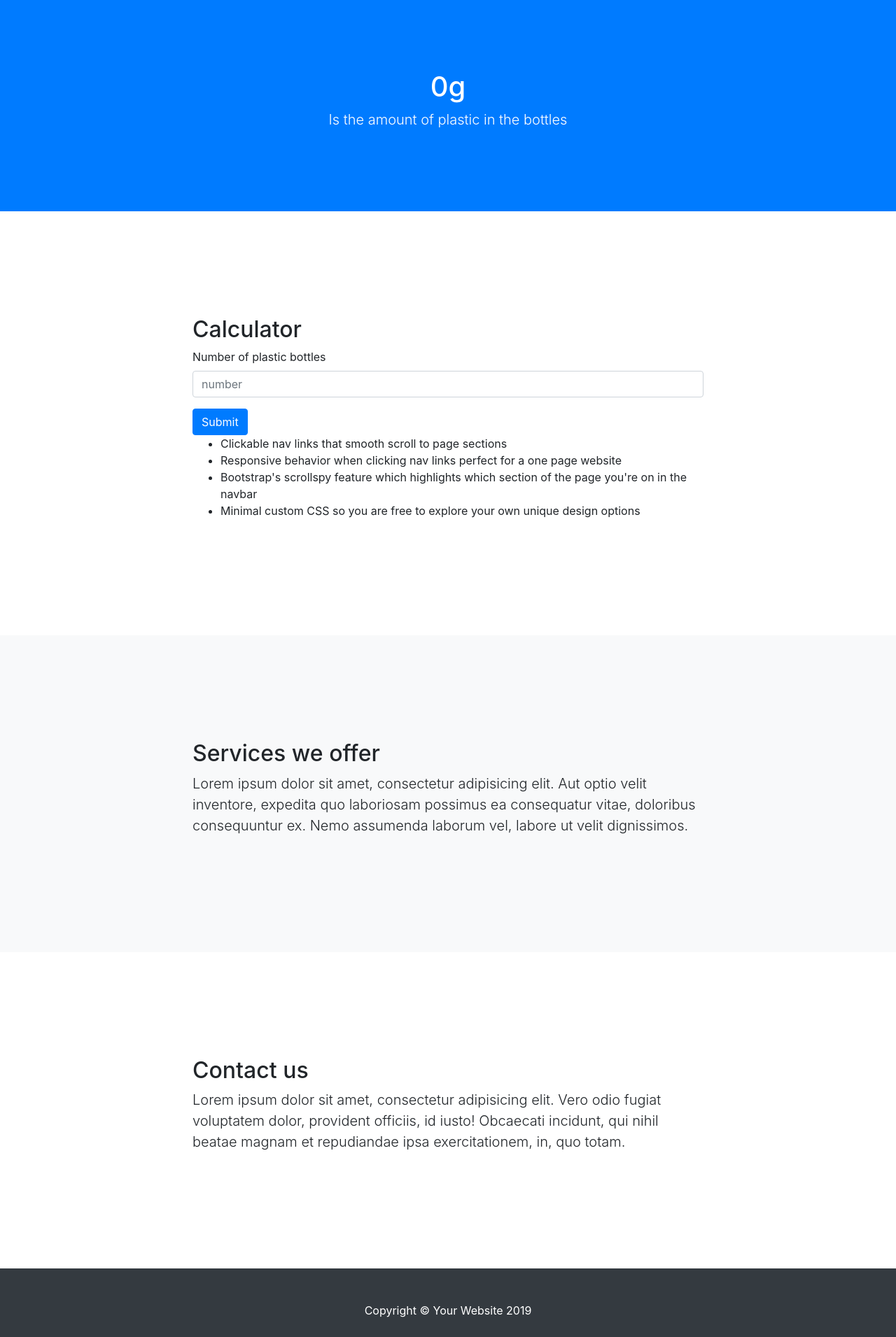
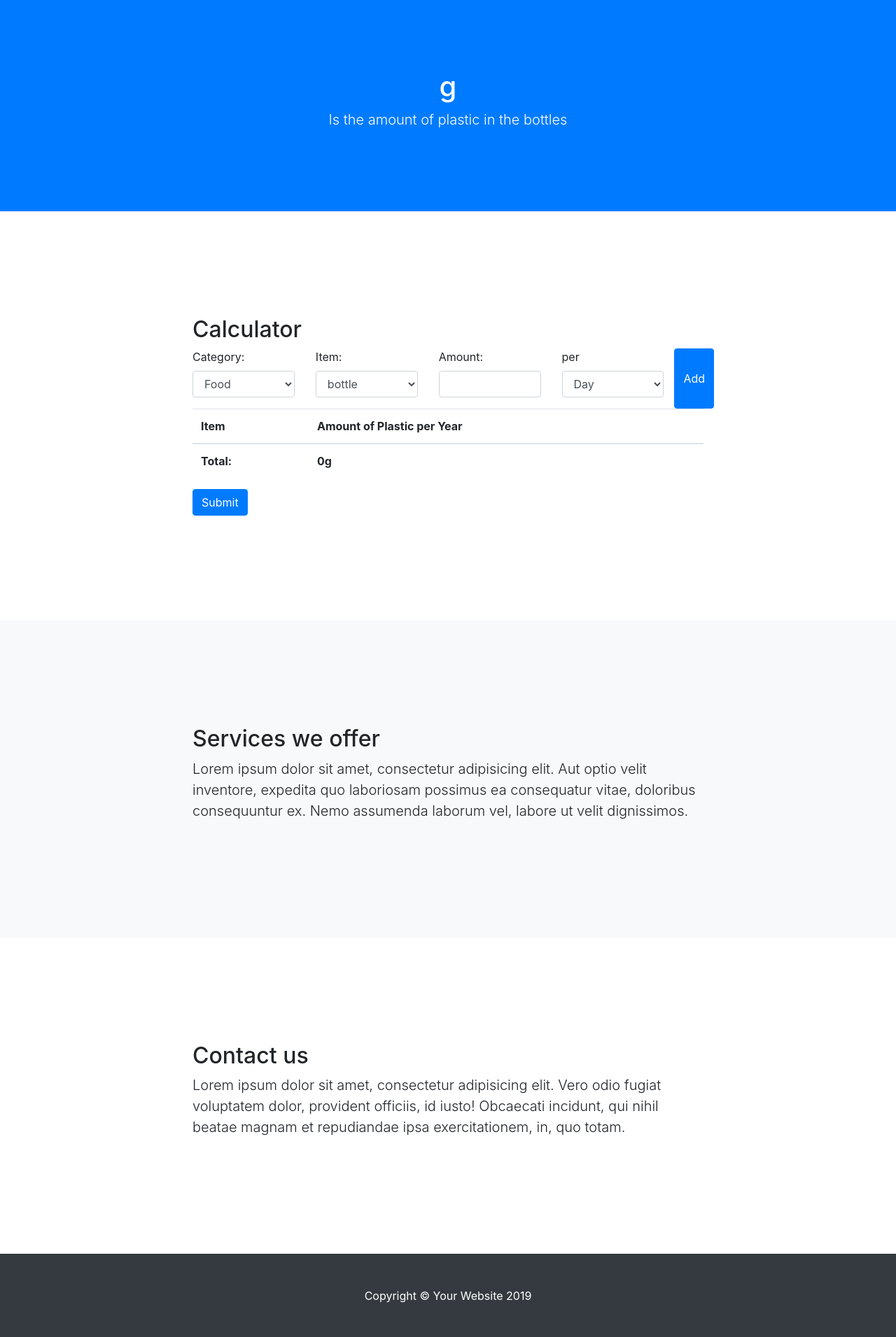
Before and after one commit to davejm95/deeplastify2, a Flask app: page / in a window 1280 px wide. Shown: the part 56-1967 px from the top of the page at 70% size. Run offline with Flask 2, Linux system fonts and the light colour scheme; some libraries are stand-ins or nearby versions.

Commit message:
add calculator (not working)

```diff
--- a/my_app/my_app.py
+++ b/my_app/my_app.py
@@ -1,6 +1,22 @@
 from flask import Flask, render_template, request
 
+
 app = Flask(__name__)
+class Item:
+    def __init__(self,id,name,weight,time):
+        self.id=id
+        self.name=name
+        self.weight=weight
+        self.time=time
+
+class Cat:
+    def __init__(self,id,name,items):
+        self.id=id
+        self.name=name
+        self.items=items
+items1=[Item(1,'bottle',18,1),Item(2,'Fork',5,7)]
+items2=[Item(1,'shirt',50,30),Item(2,'pulli',100,365)]
+categories=[Cat(1,'Food',items1),Cat(2,'clothes',items2)]
 
 
 @app.route('/', methods=['GET','POST'])
@@ -9,8 +25,10 @@
         noBottles=18*int(request.form['noBottles'])
     else:
         noBottles=0
+    app.logger.warning('A warning occurred (%d apples)', 42)
     #formvar=request.args.get('formfield', '')
-    return render_template('index.html',pagetitle=noBottles)
+
+    return render_template('calculator.html',categories=categories)
 
 if __name__ == '__main__':
     app.run()
--- /dev/null
+++ b/my_app/static/js/scripts.js
@@ -0,0 +1,30 @@
+$(function(){
+    $('#cat1').show();
+    $('#cat').val(1);
+    $("#cat").change(function () {
+        var selected = $("#cat option:selected").val();
+        $('.items-cat').hide();
+        $('#cat' + selected).show();
+
+    });
+    $(".items-cat").change(function () {
+            var time2 = $(this).find("option:selected").attr("data-time");
+            console.log($(this).find("option:selected").attr("data-time"))
+            $('#time').val(time2)
+
+    })
+    $('#addbtn').click(function(){
+        var timespan=$('#time option:selected').val();
+        var selectedCat = $("#cat option:selected").val();
+
+        var item=$('#cat'+selectedCat+' option:selected');
+        var amount=$('#amount').val();
+
+        var itemPlastic=int(amount*item.val()*365/timespan);
+
+        $('#loggedPlastic tr:last').before('<tr><td>'+item.text()+'</td><td>'+itemPlastic+'</tr>')
+        var totalPlastic=1.0*itemPlastic+1.0*$('#totalPlastic').val();
+        $('#totalPlastic').val(totalPlastic);
+        $('#tableTotal').html(totalPlastic);
+    })
+});
--- /dev/null
+++ b/my_app/templates/calculator.html
@@ -0,0 +1,47 @@
+{% extends "index.html" %}
+
+{% block calculator %}
+
+<div class="row">
+<div class="form-group col">
+    <label for="cat">Category:</label>
+    <select class="form-control" id="cat">
+        {% for cat in categories %}
+        <option value="{{cat.id}}">{{cat.name}}</option>
+        {% endfor %}
+    </select>
+</div>
+
+{% for cat in categories %}
+<div class="form-group items-cat col" style="display:none;" id="cat{{cat.id}}">
+    <label for="items-cat">Item:</label>
+    <select class="form-control" >
+        {% for item in cat.items %}
+        <option value="{{item.weight}}" data-time="{{item.time}}">{{item.name}}</option>
+        {% endfor %}
+    </select>
+
+</div>
+{% endfor %}
+
+
+
+<div class="form-group col">
+    <label for="amount">Amount:</label>
+    <input type="number" id="amount" class="form-control" />
+</div>
+
+<div class="form-group col">
+    <label for="time">per</label>
+    <select class="form-control" id="time">
+        <option value="1">Day</option>
+        <option value="7">Week</option>
+        <option value="30">Month</option>
+        <option value="365">Year</option>
+    </select>
+</div>
+<button type="button" class="btn btn-primary" id="addbtn">Add</button>
+
+</div>
+
+{% endblock %}
--- a/my_app/templates/index.html
+++ b/my_app/templates/index.html
@@ -55,6 +55,7 @@
       <div class="row">
         <div class="col-lg-8 mx-auto">
           <h2>Calculator</h2>
+          {% block calculator %}
           <form method="POST" action="">
 
             <div class="form-group">
@@ -64,12 +65,19 @@
 
             <button type="submit" class="btn btn-primary">Submit</button>
           </form>
-          <ul>
-            <li>Clickable nav links that smooth scroll to page sections</li>
-            <li>Responsive behavior when clicking nav links perfect for a one page website</li>
-            <li>Bootstrap's scrollspy feature which highlights which section of the page you're on in the navbar</li>
-            <li>Minimal custom CSS so you are free to explore your own unique design options</li>
-          </ul>
+          {% endblock %}
+          <table class="table" id="loggedPlastic">
+            <thead>
+              <tr><th>Item</th><th>Amount of Plastic per Year</th></tr>
+            </thead>
+            <tbody>
+              <tr><td><b>Total:</b></td><td><b><span id="tableTotal">0</span>g</b></td></tr>
+            </tbody>
+          </table>
+          <form method="POST" action="">
+            <input type="hidden" id="totalPlastic" value="0">
+            <button type="submit" class="btn btn-primary">Submit</button>
+          </form>
         </div>
       </div>
     </div>
@@ -114,7 +122,7 @@
 
   <!-- Custom JavaScript for this theme -->
   <script src="static/js/000010scrolling-nav.js"></script>
-
+  <script src="static/js/scripts.js"></script>
 </body>
 
 </html>
```
